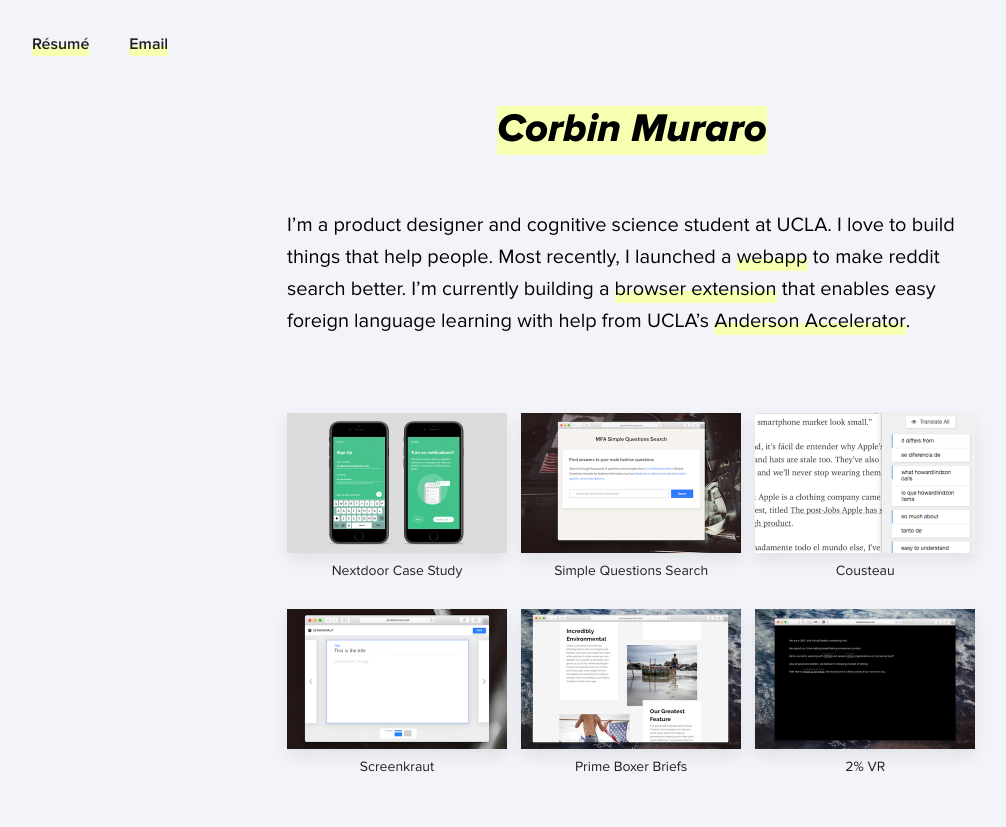
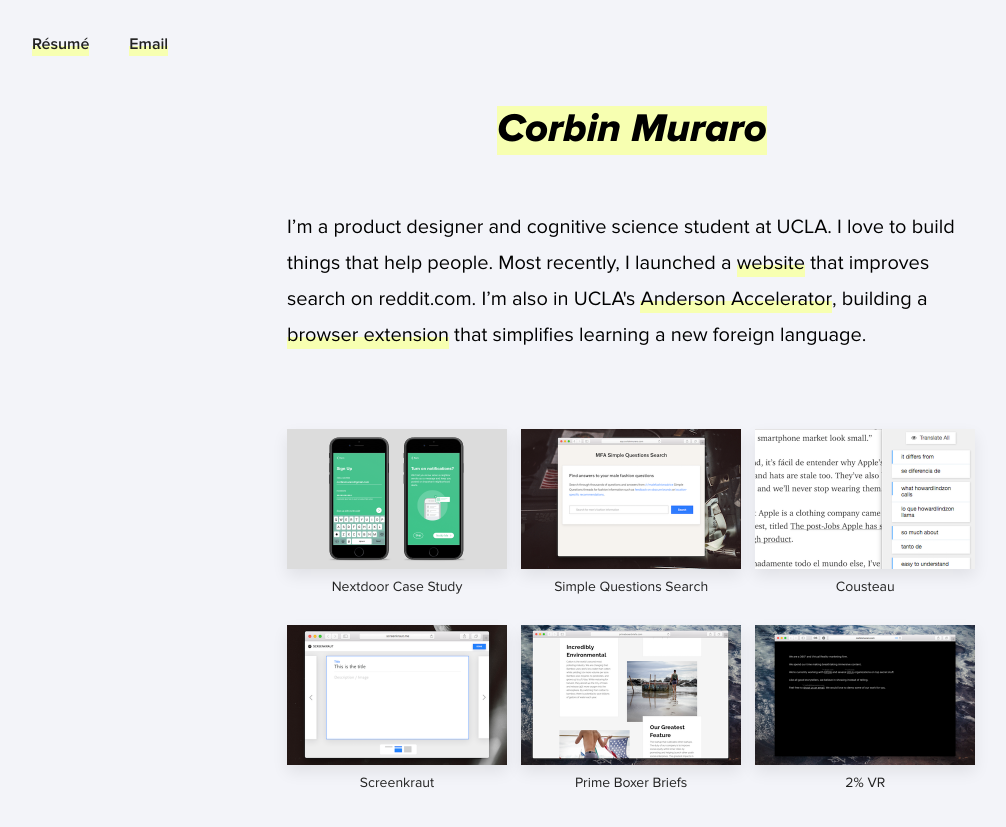
Before and after one commit to corbinmuraro/corbinmuraro.com, a Jekyll site: the page index.html, which Jekyll copies as it is, in a window 1280 px wide. Shown: the top 827 px of the page, without its empty margins (8-1014 px from the left). Built offline with Jekyll 4.4.1, drawn with Linux system fonts in a browser that asks for light colours; nearby versions of some CDN libraries.

Commit message:
Landing page copy changes; tiny tweaks

```diff
--- a/css/main.css
+++ b/css/main.css
@@ -171,7 +171,7 @@
 .main p {
 	font-size: 20px;
 	font-family: "ProximaNovaRegular";
-	line-height: 1.6em;
+	line-height: 1.8em;
 	padding-top: 16px;
 }
 
--- a/index.html
+++ b/index.html
@@ -52,7 +52,7 @@
 
 	<div class="main">
 		<h1><a href="">Corbin Muraro</a></h1>
-		<p>I’m a product designer and cognitive science student at UCLA. I love to build things that help people. Most recently, I launched a <a href="http://sqs.corbinmuraro.com">webapp</a> to make reddit search better. I’m currently building a <a href="http://corbinmuraro.com/cousteau/">browser extension</a> that enables easy foreign language learning with help from UCLA’s <a href="http://www.anderson.ucla.edu/centers/price-center-for-entrepreneurship-and-innovation/anderson-venture-accelerator">Anderson Accelerator</a>.</p>
+		<p>I’m a product designer and cognitive science student at UCLA. I love to build things that help people. Most recently, I launched a <a href="http://sqs.corbinmuraro.com">website</a> that improves search on reddit.com. I’m also in UCLA's <a href="http://www.anderson.ucla.edu/centers/price-center-for-entrepreneurship-and-innovation/anderson-venture-accelerator">Anderson Accelerator</a>, building a <a href="http://corbinmuraro.com/cousteau/">browser extension</a> that simplifies learning a new foreign language.
 	</div>
 
 	<div class="portfolio">
```
Also changed, not shown: 1 other file.
